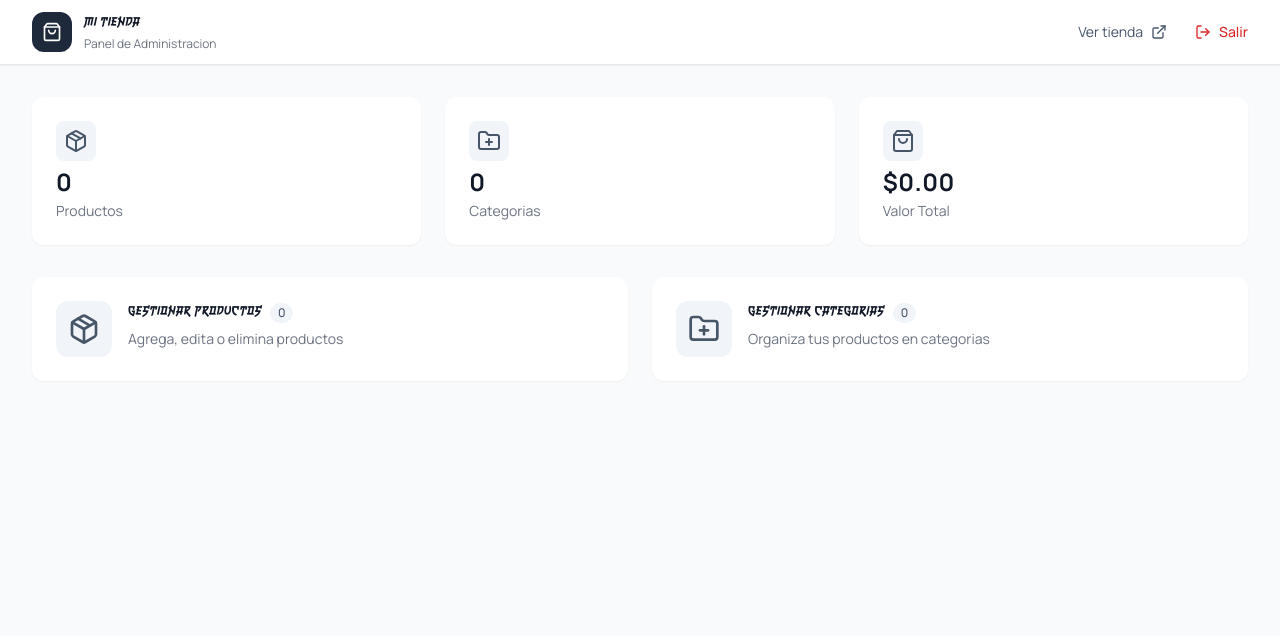
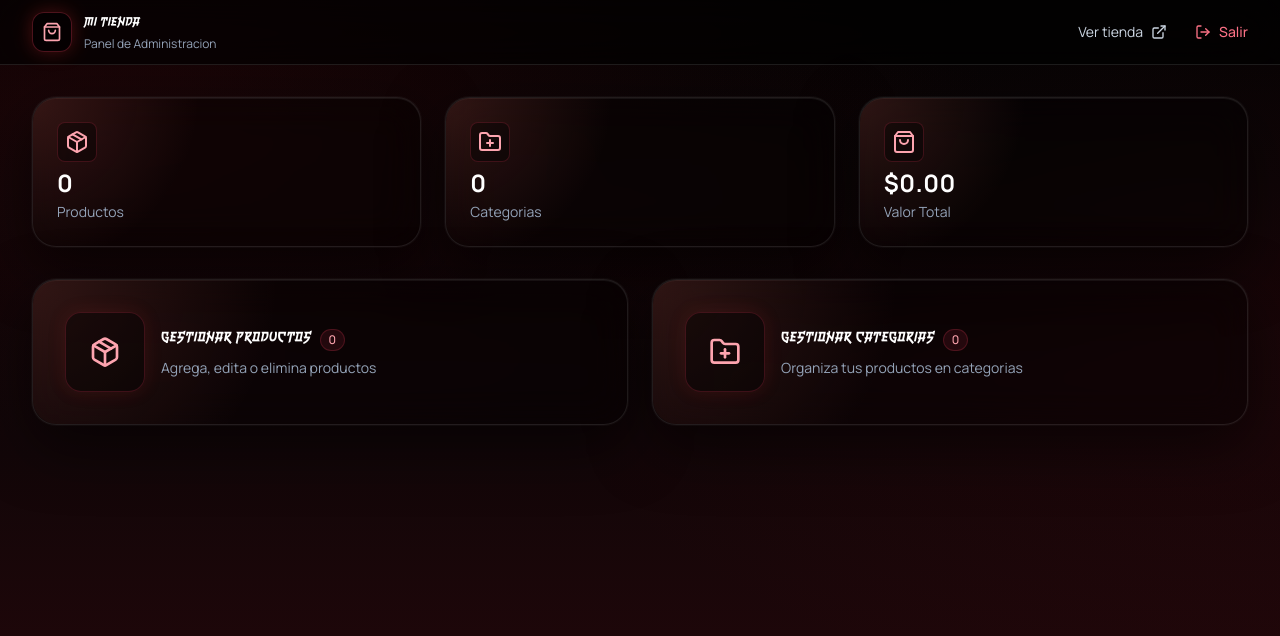
Before and after one commit to baagenciaweb-sys/centaury., a React (Vite) app: page /admin in a window 1280 px wide. Shown: the top 636 px of the page. Built offline with nearby package versions, Linux system fonts and the light colour scheme; no server answers; the database is empty.

Commit message:
Update Dashboard.tsx

```diff
--- a/src/pages/admin/Dashboard.tsx
+++ b/src/pages/admin/Dashboard.tsx
@@ -20,17 +20,17 @@ export default function Dashboard() {
   }
 
   return (
-    <div className="min-h-screen bg-gray-50">
-      <header className="bg-white shadow-sm border-b border-gray-200">
+    <div className="min-h-screen">
+      <header className="sticky top-0 z-30 border-b border-white/10 bg-black/60 backdrop-blur-xl">
         <div className="max-w-7xl mx-auto px-4 sm:px-6 lg:px-8">
-          <div className="flex items-center justify-between h-16">
+          <div className="flex flex-wrap items-center justify-between gap-3 py-3 sm:h-16 sm:py-0">
             <div className="flex items-center gap-3">
-              <div className="w-10 h-10 bg-slate-800 rounded-xl flex items-center justify-center">
-                <ShoppingBag className="w-5 h-5 text-white" />
+              <div className="w-10 h-10 rounded-xl flex items-center justify-center bg-black/40 border border-rose-500/30 shadow-[0_0_18px_rgba(190,40,40,0.35)]">
+                <ShoppingBag className="w-5 h-5 text-rose-300" />
               </div>
               <div>
-                <h1 className="font-bold text-gray-900">{storeName}</h1>
-                <p className="text-xs text-gray-500">Panel de Administracion</p>
+                <h1 className="font-bold text-white">{storeName}</h1>
+                <p className="text-xs text-slate-400">Panel de Administracion</p>
               </div>
             </div>
 
@@ -39,16 +39,16 @@ export default function Dashboard() {
                 href="/"
                 target="_blank"
                 rel="noopener noreferrer"
-                className="flex items-center gap-2 text-sm text-slate-600 hover:text-slate-900"
+                className="flex items-center gap-2 text-sm text-slate-300 hover:text-white"
               >
                 Ver tienda
                 <ExternalLink className="w-4 h-4" />
               </a>
               <div className="flex items-center gap-3">
-                <span className="text-sm text-gray-700">{currentUser?.email}</span>
+                <span className="hidden sm:inline text-sm text-slate-400">{currentUser?.email}</span>
                 <button
                   onClick={handleLogout}
-                  className="flex items-center gap-2 text-sm text-red-600 hover:text-red-700 font-medium"
+                  className="flex items-center gap-2 text-sm text-rose-400 hover:text-rose-300 font-medium"
                 >
                   <LogOut className="w-4 h-4" />
                   Salir
@@ -60,7 +60,7 @@ export default function Dashboard() {
       </header>
 
       <main className="max-w-7xl mx-auto px-4 sm:px-6 lg:px-8 py-8">
-        <div className="grid grid-cols-1 sm:grid-cols-3 gap-6 mb-8">
+        <div className="grid grid-cols-1 sm:grid-cols-3 gap-4 sm:gap-6 mb-8">
           <StatCard title="Productos" value={products.length} icon={<Package className="w-6 h-6" />} />
           <StatCard title="Categorias" value={categories.length} icon={<FolderPlus className="w-6 h-6" />} />
           <StatCard
@@ -70,7 +70,7 @@ export default function Dashboard() {
           />
         </div>
 
-        <div className="grid md:grid-cols-2 gap-6">
+        <div className="grid sm:grid-cols-2 gap-4 sm:gap-6">
           <ActionCard
             title="Gestionar Productos"
             description="Agrega, edita o elimina productos"
@@ -93,14 +93,15 @@ export default function Dashboard() {
 
 function StatCard({ title, value, icon }: { title: string; value: string | number; icon: React.ReactNode }) {
   return (
-    <div className="bg-white rounded-xl shadow-sm p-6">
-      <div className="flex items-center gap-3 mb-2">
-        <div className="w-10 h-10 bg-slate-100 rounded-lg flex items-center justify-center text-slate-600">
+    <div className="admin-neon-container p-6">
+      <div className="admin-neon-glow-top" />
+      <div className="relative flex items-center gap-3 mb-2">
+        <div className="w-10 h-10 rounded-lg flex items-center justify-center bg-black/40 border border-rose-500/20 text-rose-300">
           {icon}
         </div>
       </div>
-      <h3 className="text-2xl font-bold text-gray-900">{value}</h3>
-      <p className="text-gray-500 text-sm">{title}</p>
+      <h3 className="relative text-2xl font-bold text-white">{value}</h3>
+      <p className="relative text-slate-400 text-sm">{title}</p>
     </div>
   );
 }
@@ -113,20 +114,22 @@ function ActionCard({ title, description, icon, link, count }: {
   count: number;
 }) {
   return (
-    <Link to={link} className="bg-white rounded-xl shadow-sm p-6 hover:shadow-md transition-shadow">
-      <div className="flex items-start gap-4">
-        <div className="w-14 h-14 bg-slate-100 rounded-xl flex items-center justify-center text-slate-600 flex-shrink-0">
-          {icon}
+    <Link
+      to={link}
+      className="admin-neon-container group flex items-center gap-4 p-6 sm:p-8 transition-all duration-300 hover:-translate-y-0.5 hover:border-rose-400/40 hover:shadow-[0_0_30px_rgba(190,40,40,0.18)] active:scale-[0.98]"
+    >
+      <div className="admin-neon-glow-top" />
+      <div className="relative w-16 h-16 sm:w-20 sm:h-20 rounded-2xl flex items-center justify-center bg-black/40 border border-rose-500/20 text-rose-300 flex-shrink-0 shadow-[0_0_18px_rgba(190,40,40,0.15)] group-hover:shadow-[0_0_26px_rgba(190,40,40,0.3)] transition-shadow">
+        {icon}
+      </div>
+      <div className="relative flex-1">
+        <div className="flex items-center gap-2 mb-1">
+          <h3 className="font-bold text-lg text-white">{title}</h3>
+          <span className="text-xs font-medium text-rose-300 bg-rose-500/10 border border-rose-500/20 px-2 py-0.5 rounded-full">
+            {count}
+          </span>
         </div>
-        <div className="flex-1">
-          <div className="flex items-center gap-2 mb-1">
-            <h3 className="font-semibold text-gray-900">{title}</h3>
-            <span className="text-xs font-medium text-slate-600 bg-slate-100 px-2 py-0.5 rounded-full">
-              {count}
-            </span>
-          </div>
-          <p className="text-sm text-gray-500">{description}</p>
-        </div>
+        <p className="text-sm text-slate-400">{description}</p>
       </div>
     </Link>
   );
```
